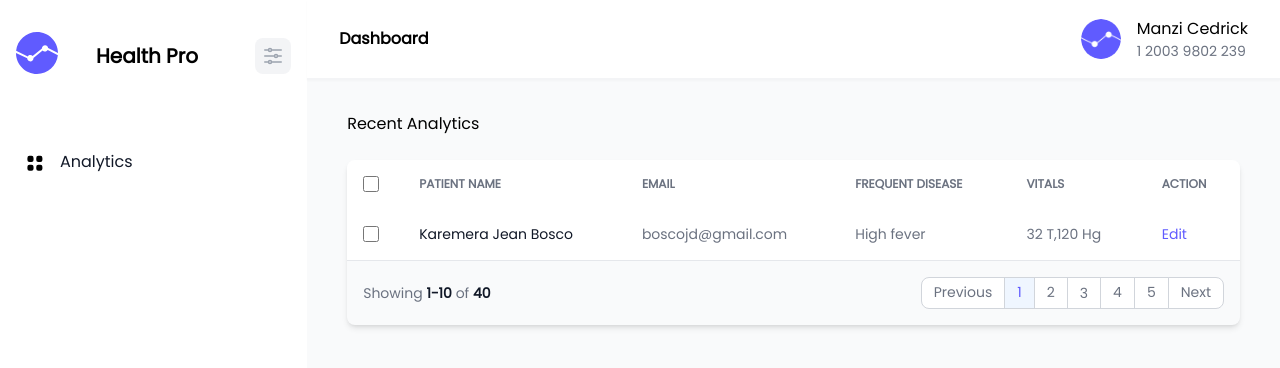
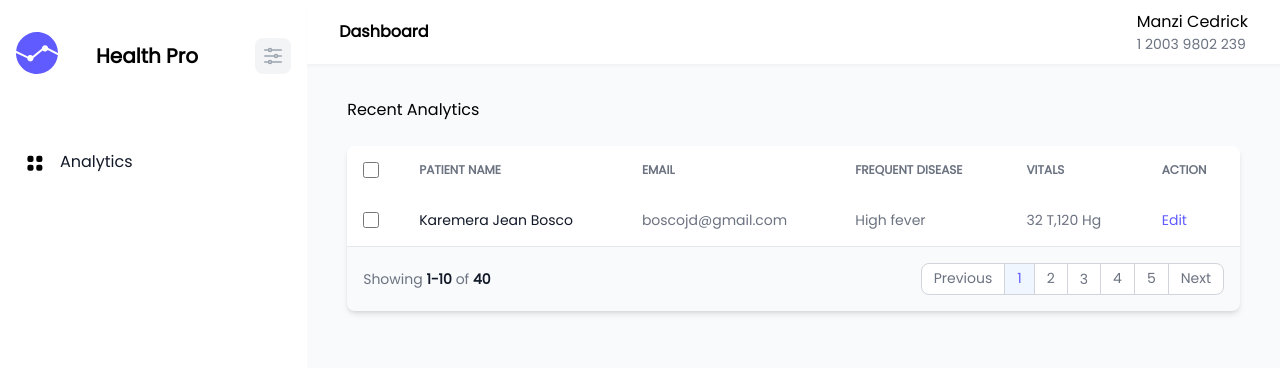
Before and after one commit to Manzi-Cedrick/health-friendly-pro-frontend, an Angular app: page /patient-page in a window 1280 px wide. Shown: the top 368 px of the page. Built offline with nearby package versions, Linux system fonts and the light colour scheme.

Commit message:
[core]: header refactory --addition

```diff
--- a/src/app/shared/header/header.component.html
+++ b/src/app/shared/header/header.component.html
@@ -1,11 +1,8 @@
-<div class="bg-white border-b-2 justify-between border-gray-100 shadow-sm shadow-[#00000007] h-20 p-8 flex flex-row items-center">
+<div class="bg-white border-b-2 justify-between border-gray-100 shadow-sm shadow-[#00000007] h-[8vh] p-8 flex flex-row items-center">
     <div>
         <span class="font-semibold">Dashboard</span>
     </div>
     <div class="flex flex-row gap-x-4 items-center">
-        <div class="w-10 h-10 rounded-full">
-            <img class="w-full h-full rounded-full" src="assets/svg/Logo.png" alt="">
-        </div>
         <div class="flex flex-col">
             <span>Manzi Cedrick</span>
             <span class="text-sm text-gray-500">1 2003 9802 239</span>
```
